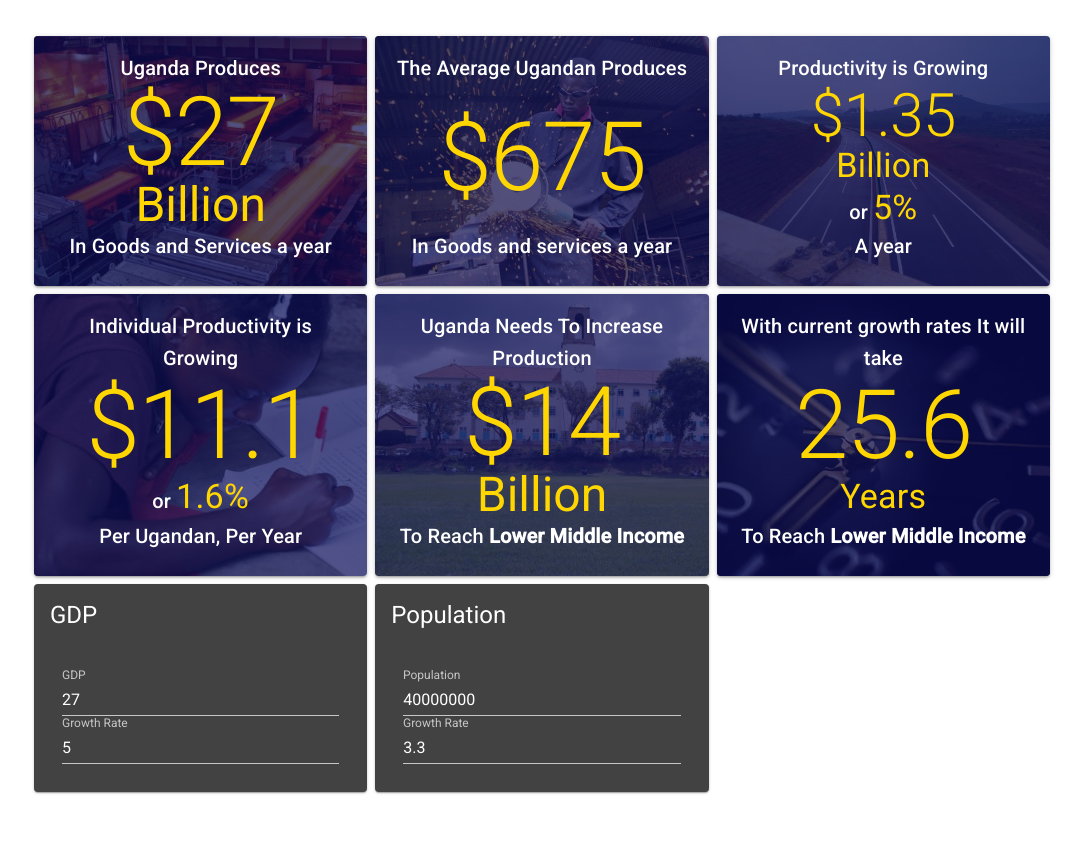
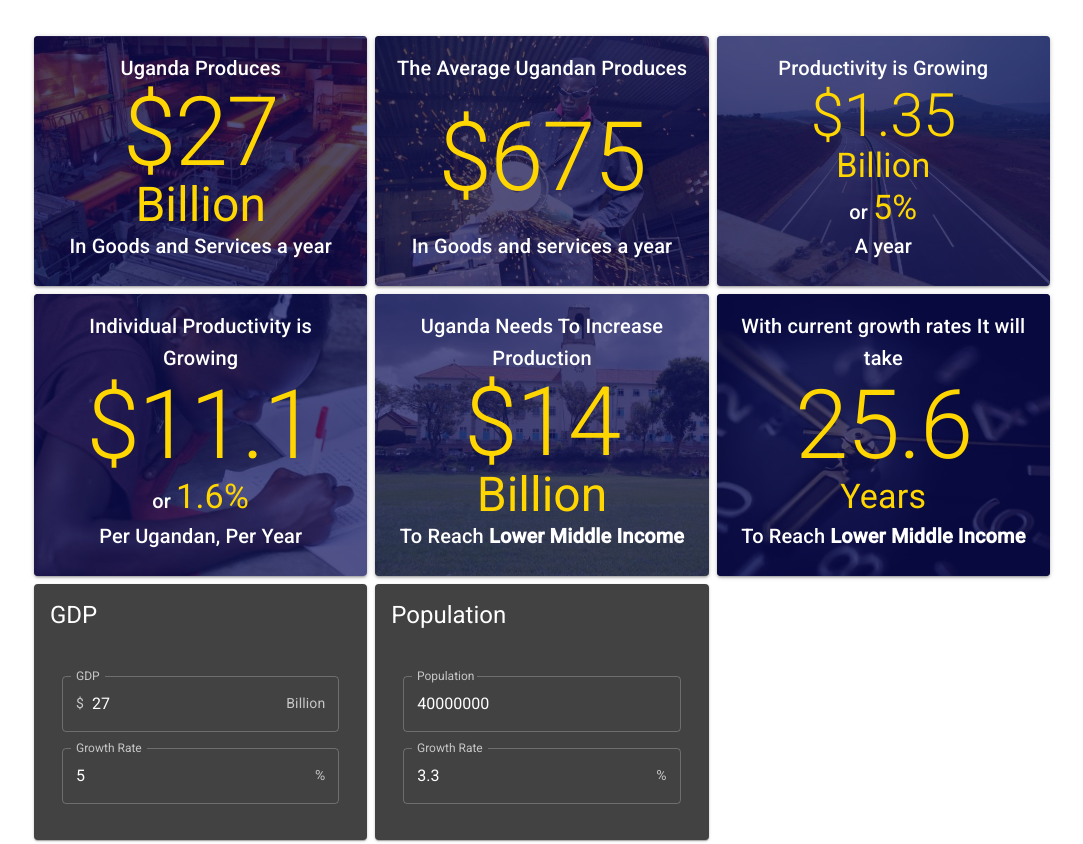
Before and after one commit to 256-io/dashboard, a React (Create React App) app: page / in a window 1280 px wide. Shown: the whole page, without its empty margins (98-1181 px from the left). Before the commit the page ends 800 px from the top, so only its background shows below. Built offline with nearby package versions, Linux system fonts and the light colour scheme.

Commit message:
inputs are working now

```diff
--- a/src/App/data-form/index.tsx
+++ b/src/App/data-form/index.tsx
@@ -5,14 +5,14 @@ import {
   CardHeader,
   Card,
   CardContent,
+  InputAdornment,
 } from '@material-ui/core';
 import TextField from '@material-ui/core/TextField';
 import { ContextType } from '../context/default';
 
 const styles = (theme: Theme) => ({
   textField: {
-    marginLeft: theme.spacing.unit,
-    marginRight: theme.spacing.unit,
+    margin: theme.spacing.unit,
     width: 300,
   },
   card: {
@@ -42,11 +42,16 @@ const DataForm = ({
         <CardContent>
           <div className={classes.formGroup}>
             <TextField
+              variant="outlined"
               className={classes.textField}
               label={'GDP'}
               type="number"
               id="gdp-value-edit"
               value={gdp.value / 1e9}
+              InputProps={{
+                endAdornment: <InputAdornment position="end">Billion</InputAdornment>,
+                startAdornment: <InputAdornment position="start">$</InputAdornment>,
+              }}
               onChange={(e) => {
                 setData({
                   ...data,
@@ -59,11 +64,24 @@ const DataForm = ({
               // helperText="In Billions"
             />
             <TextField
+              variant="outlined"
               className={classes.textField}
               label={'Growth Rate'}
               type="number"
               id="gdp-growth-rate-edit"
-              value={gdp.growthRate * 100}
+              value={Number((gdp.growthRate * 100).toPrecision(3))}
+              InputProps={{
+                endAdornment: <InputAdornment position="end">%</InputAdornment>,
+              }}
+              onChange={(e) => {
+                setData({
+                  ...data,
+                  gdp: {
+                    ...data.gdp,
+                    growthRate: Number(e.target.value) / 100,
+                  },
+                });
+              }}
               // helperText="As a Percentage"
             />
           </div>
@@ -74,19 +92,42 @@ const DataForm = ({
         <CardContent>
           <div className={classes.formGroup}>
             <TextField
+              variant="outlined"
               className={classes.textField}
               label={'Population'}
               type="number"
               id="population-value-edit"
               value={population.value}
+              onChange={(e) => {
+                setData({
+                  ...data,
+                  population: {
+                    ...data.population,
+                    value: Number(e.target.value),
+                  },
+                });
+              }}
               // helperText="In Millions"
             />
             <TextField
+              variant="outlined"
               className={classes.textField}
               label={'Growth Rate'}
               type="number"
               id="population-growth-rate-edit"
               value={Number((population.growthRate * 100).toPrecision(3))}
+              InputProps={{
+                endAdornment: <InputAdornment position="end">%</InputAdornment>,
+              }}
+              onChange={(e) => {
+                setData({
+                  ...data,
+                  population: {
+                    ...data.population,
+                    growthRate: Number(e.target.value) / 100,
+                  },
+                });
+              }}
               // helperText="As a Percentage"
             />
           </div>
--- a/src/App/test.tsx
+++ b/src/App/test.tsx
@@ -37,7 +37,6 @@ describe('App', () => {
     it('should have the App data prop as its value prop', () => {
       const expectedContext = {
         ...wrapper.childAt(0).prop('data'),
-        update: wrapper.childAt(0).prop('setData'),
       };
       expect(contextProvider.prop('value')).toEqual(expectedContext);
     });
```
Also changed, not shown: src/App/data-form/test.tsx (+40 -1 lines).
